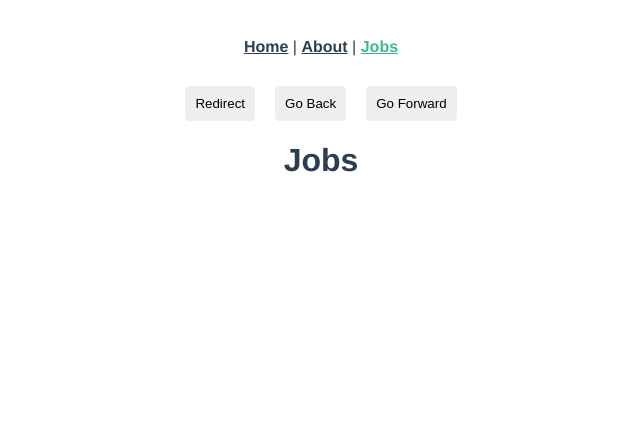
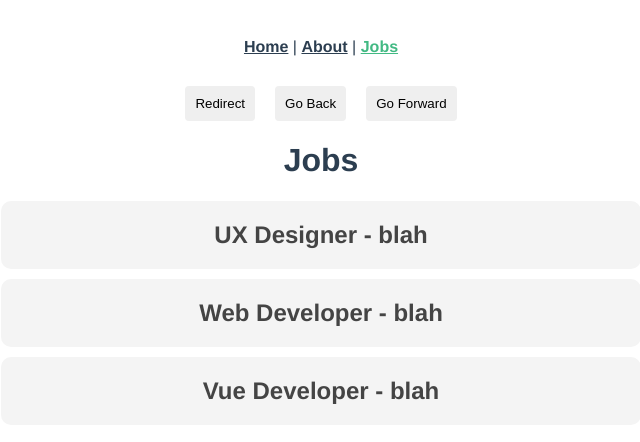
Before and after one commit to jacques-navarro/vue-router, a Vue app: page /jobs in a window 1280 px wide. Shown: the top 442 px of the page, without its empty margins (319-959 px from the left). Built offline with nearby package versions, Linux system fonts and the light colour scheme; data requests are answered from the project's data file.

Commit message:
Use fetch request to get jobs data

```diff
--- a/src/views/jobs/Jobs.vue
+++ b/src/views/jobs/Jobs.vue
@@ -13,6 +13,13 @@ export default {
     return {
       jobs: [],
     };
+  },
+
+  mounted() {
+    fetch("http://localhost:3000/jobs")
+      .then((res) => res.json())
+      .then((data) => (this.jobs = data))
+      .catch((err) => console.log(err.message));
   },
 };
 </script>
```
